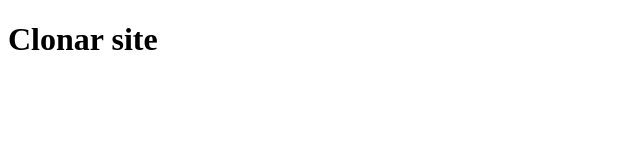
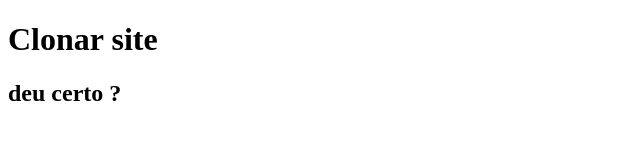
Before and after one commit to viniciusP23/novo-GIT, a plain HTML site: page index.html in a window 1280 px wide. Shown: the whole page, without its empty margins (0-640 px from the left). Drawn offline with Linux system fonts and the light colour scheme.

Commit message:
deu certo ?

```diff
--- a/index.html
+++ b/index.html
@@ -8,6 +8,8 @@
 <body>
 
     <h1>Clonar site</h1>
+    <h2>deu certo ?
+    </h2>
 
 </body>
 </html>
```
